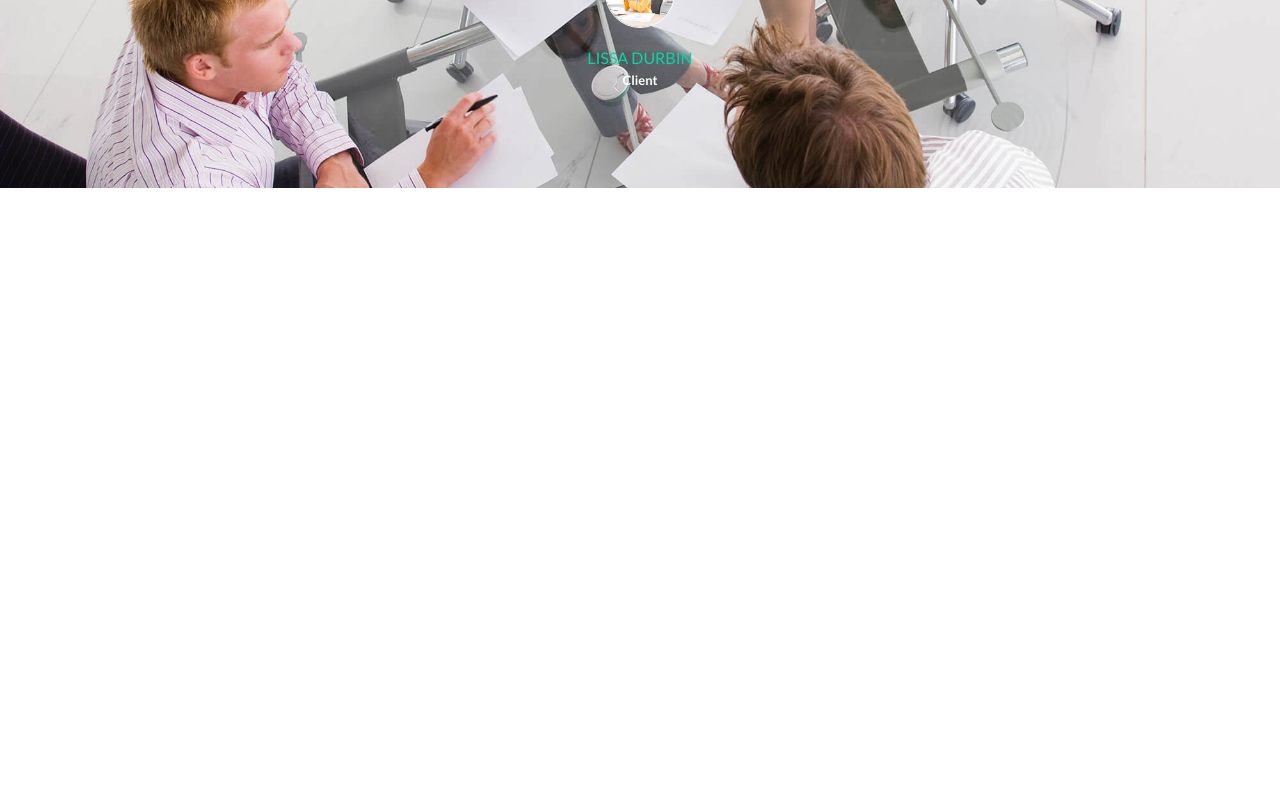
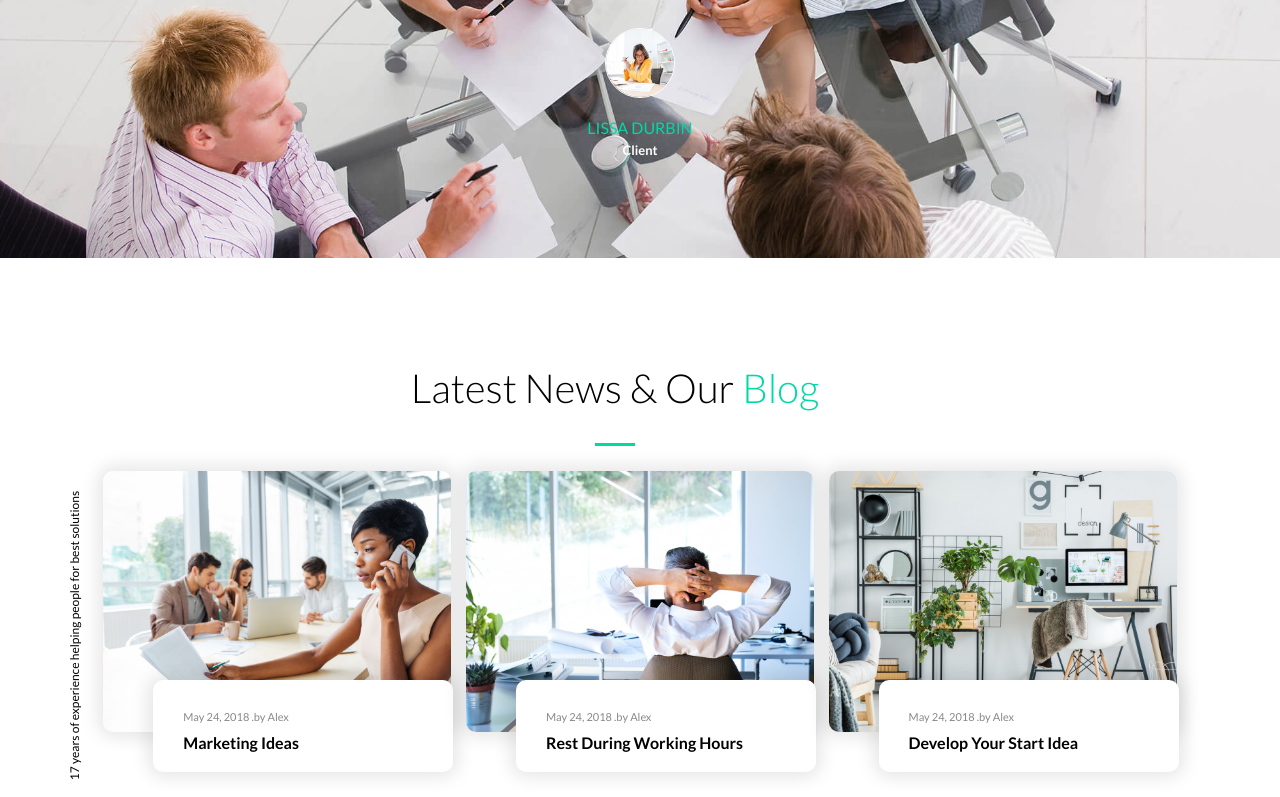
Before and after one commit to NicolaVerlato/proj-html-vuejs, a Vue app: page / in a window 1280 px wide. Shown: the part 4982-5779 px from the top of the page. Before the commit the page ends 5170 px from the top, so only its background shows below. Built offline with nearby package versions, Linux system fonts and the light colour scheme.

Commit message:
blog done

```diff
--- a/src/App.vue
+++ b/src/App.vue
@@ -14,6 +14,7 @@
       <WhatWeDo/>
       <ProductPrices/>
       <CommentComponent/>
+      <NewsBlog/>
     </main>
 
     <!-- FOOTER -->
@@ -32,6 +33,7 @@ import ExamplesProj from './components/ExamplesProj.vue'
 import WhatWeDo from './components/WhatWeDo.vue'
 import ProductPrices from './components/ProductPrices.vue'
 import CommentComponent from './components/CommentComponent.vue'
+import NewsBlog from './components/NewsBlog.vue'
 
 export default {
   name: 'App',
@@ -43,7 +45,8 @@ export default {
     ExamplesProj,
     WhatWeDo,
     ProductPrices,
-    CommentComponent
+    CommentComponent,
+    NewsBlog
   },
 }
 </script>
--- a/src/components/ExamplesProj.vue
+++ b/src/components/ExamplesProj.vue
@@ -96,8 +96,7 @@ section{
 
     .btn{
         background-color: $main_color_green;
-        margin-top: 20px;
-        margin-top: 70px;
+        margin: 70px auto;
     }
 
     .side{
--- /dev/null
+++ b/src/components/NewsBlog.vue
@@ -0,0 +1,133 @@
+<template>
+    <section>
+        <div class="container">
+            <h2>
+                Latest News & Our <span class="green">Blog</span>
+            </h2>
+
+            <div class="card-container">
+                <div class="card">
+                    <img src="../assets/images/serious-businesswoman-with-documents-talking-on-P9Q6LX6-1024.jpg" alt="Businesswoman">
+                    <div class="banner">
+                        <div class="text">
+                            May 24, 2018 .by Alex
+                        </div>
+
+                        <h4>Marketing Ideas</h4>
+                    </div>
+                </div>
+
+                <div class="card">
+                    <img src="../assets/images/Businessman-at-the-desk-in-his-office-resting--1024x768.jpg" alt="Businessman">
+                    <div class="banner">
+                        <div class="text">
+                            May 24, 2018 .by Alex
+                        </div>
+
+                        <h4>Rest During Working Hours</h4>
+                    </div>
+                </div>
+
+                <div class="card">
+                    <img src="../assets/images/simple-home-office-with-tree-PBXRXYB-large-1024x768.jpg" alt="office">
+                    <div class="banner">
+                        <div class="text">
+                            May 24, 2018 .by Alex
+                        </div>
+
+                        <h4>Develop Your Start Idea</h4>
+                    </div>
+                </div>
+            </div>
+
+            <span class="side">17 years of experience helping people for best solutions</span>
+
+            <div class="btn">
+                <a href="#">
+                    VIEW ALL POST
+                </a>
+            </div>
+        </div>
+    </section>
+</template>
+
+<script>
+export default {
+    name: 'NewsBlog'
+}
+</script>
+
+<style lang="scss" scoped>
+@import '../assets/styles/colors';
+
+section{
+    text-align: center;
+    padding: 100px 0;
+    position: relative;
+
+    h2{
+        line-height: 60px;
+        font-size: 40px;
+        font-weight: 300;
+        padding-right: 50px;
+
+        &::after{
+            content: '';
+            width: 40px;
+            height: 3px;
+            margin: 25px auto;
+            background-color: $secondary_green;
+            display: block;
+        }
+
+    }
+
+    .card-container{
+        display: flex;
+
+        .card{
+            width: 32%;
+            margin: 0 auto;
+            position: relative;
+
+            img{
+                border-radius: 10px;
+                box-shadow: 0 0 18px 5px rgba(0, 0, 0, .1);
+            }
+
+            .banner{
+                width: 300px;
+                position: absolute;
+                background-color: $main_color_white;
+                box-shadow: 0 0 18px 5px rgba(0, 0, 0, .1);
+                bottom: -40px;
+                left: 50px;
+                padding: 20px 30px;
+                border-radius: 10px;
+                text-align: left;
+            }
+        }
+    }
+
+    .btn{
+        background-color: $main_color_black;
+        width: 170px;
+        margin-top: 100px;
+        margin: 100px auto;
+    }
+
+    .side{
+        transform: rotate(270deg);
+        position: absolute;
+        font-size: 12px;
+        top: 370px;
+        left: -70px;
+    }
+
+    .text{
+        font-size: 11px;
+        color: $text_grey;
+        padding: 10px 0;
+    }
+}
+</style>
```
